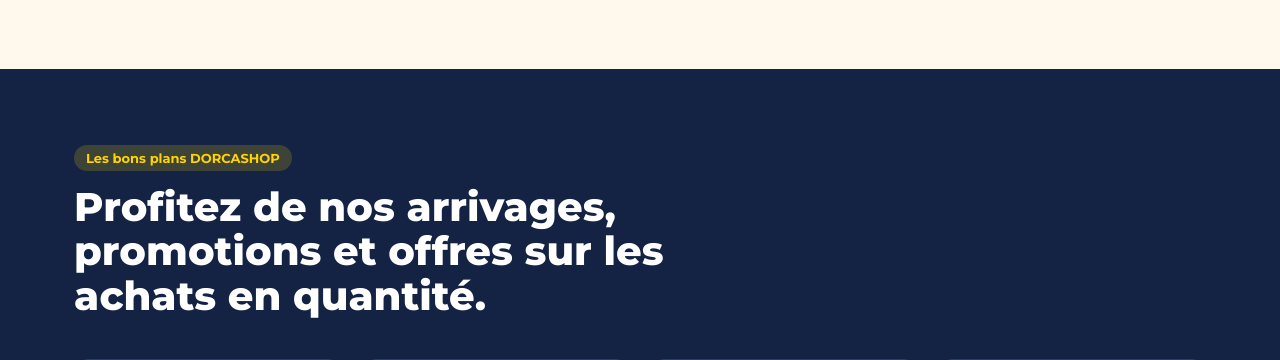
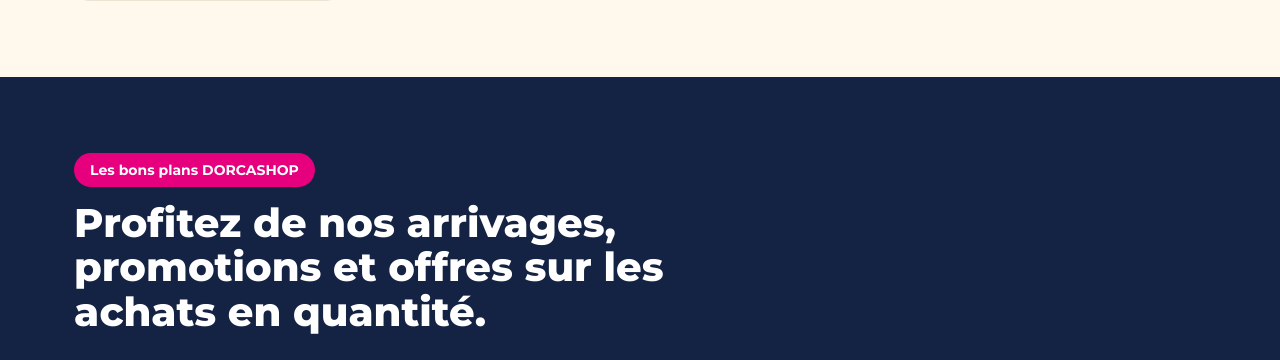
Before and after one commit to fideledjotto/dorcashop, a PHP site: page / in a window 1280 px wide. Shown: the part 5108-5468 px from the top of the page. Run offline with PHP 8.4, Linux system fonts and the light colour scheme; some libraries are stand-ins or nearby versions.

Commit message:
version 3

```diff
--- a/css/style.css
+++ b/css/style.css
@@ -64,13 +64,26 @@ a:focus-visible, button:focus-visible, input:focus-visible{
 .section-head{ max-width: 640px; margin-bottom: 40px; }
 .section-tag{
   display:inline-block;
-  font-weight:700; font-size:13px;
-  color: var(--magenta);
-  background: #FCE6F1;
-  padding: 5px 12px;
+  font-weight:700; font-size:14px;
+  color: white;
+  background: #E6007E;
+  padding: 6px 16px;
   border-radius: 999px;
   margin-bottom: 14px;
+
 }
+
+.section-tags{
+  display:inline-block;
+  font-weight:700; font-size:14px;
+  color: white;
+  background: #E6007E;
+  padding: 8px 16px;
+  border-radius: 999px;
+  margin-bottom: 14px;
+
+}
+
 .section-head h2{ font-size: clamp(28px, 3.6vw, 40px); color: var(--navy); }
 .section-head p{ margin-top: 12px; font-size: 16px; color: var(--ink-soft); line-height:1.6; }
 
@@ -489,6 +502,8 @@ a:focus-visible, button:focus-visible, input:focus-visible{
 .promo-grid .card-body h4{ color:#fff; }
 .promo-grid .card-desc{ color:#9BA5C1; }
 .promo-grid .card-media{ background:#0F1B36; }
+.promo-grid .card-price{ color: var(--yellow); }
+.promo-grid .card-gros{ color: var(--yellow); }
 
 /* =========================================================
    WHOLESALE BANNER
--- a/index.html
+++ b/index.html
@@ -91,7 +91,7 @@ height="0" width="0" style="display:none;visibility:hidden"></iframe></noscript>
   <div class="container inner">
     <div class="hero-copy"><br>
 
-      <h1>Tout ce qu'il vous faut pour la rentrée pour vos études et pour la maison.</h1>
+      <h1>Tout ce qu'il vous faut pour la rentrée, pour vos études et pour la maison.</h1>
       <p class="lede">Des prix moins chers, des produits utiles et des offres intéressantes, en gros comme au détail.</p>
       <div class="cta-row">
         <a href="#produits" class="btn btn-yellow">Découvrir les produits</a>
@@ -194,7 +194,7 @@ height="0" width="0" style="display:none;visibility:hidden"></iframe></noscript>
 <section class="section promo-section" id="promotions">
   <div class="container">
     <div class="section-head reveal">
-      <span class="section-tag">Les bons plans DORCASHOP</span>
+      <span class="section-tags">Les bons plans DORCASHOP</span>
       <h2>Profitez de nos arrivages, promotions et offres sur les achats en quantité.</h2>
     </div>
     <div class="product-grid promo-grid reveal" id="promoGrid"></div>
@@ -220,7 +220,7 @@ height="0" width="0" style="display:none;visibility:hidden"></iframe></noscript>
 <section class="section" id="apropos">
   <div class="container">
     <div class="section-head reveal">
-      <span class="section-tag">Pourquoi DORCASHOP</span>
+      <span class="section-tag">Pourquoi DORCASHOP ?</span>
       <h2>Une boutique pensée pour les familles, les écoles et les revendeurs</h2>
     </div>
     <div class="why-grid reveal">
```
